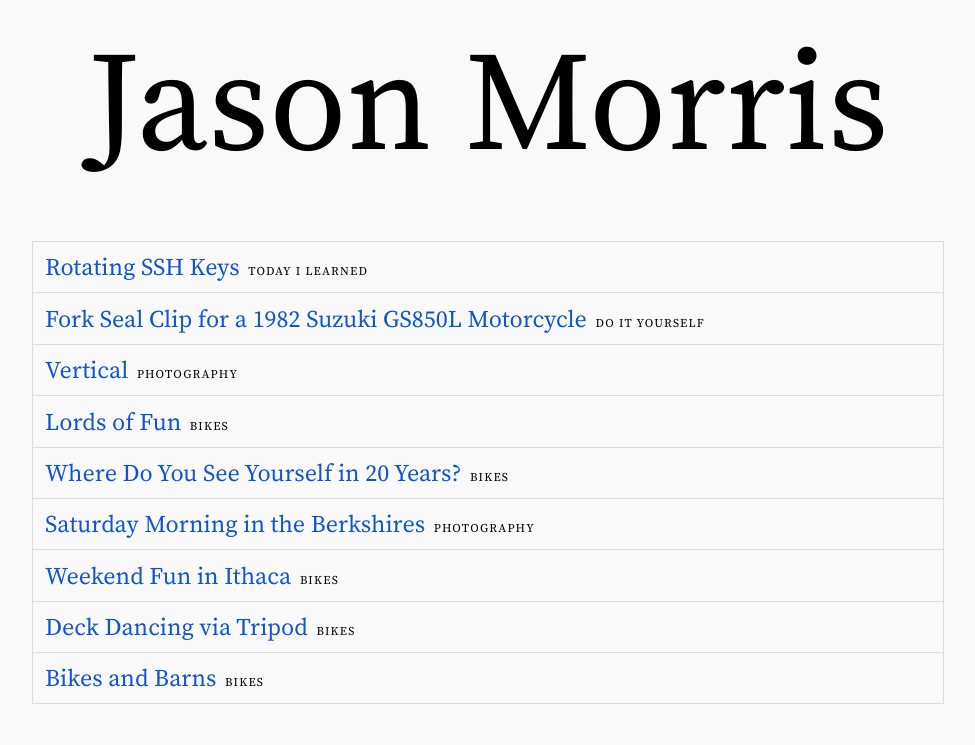
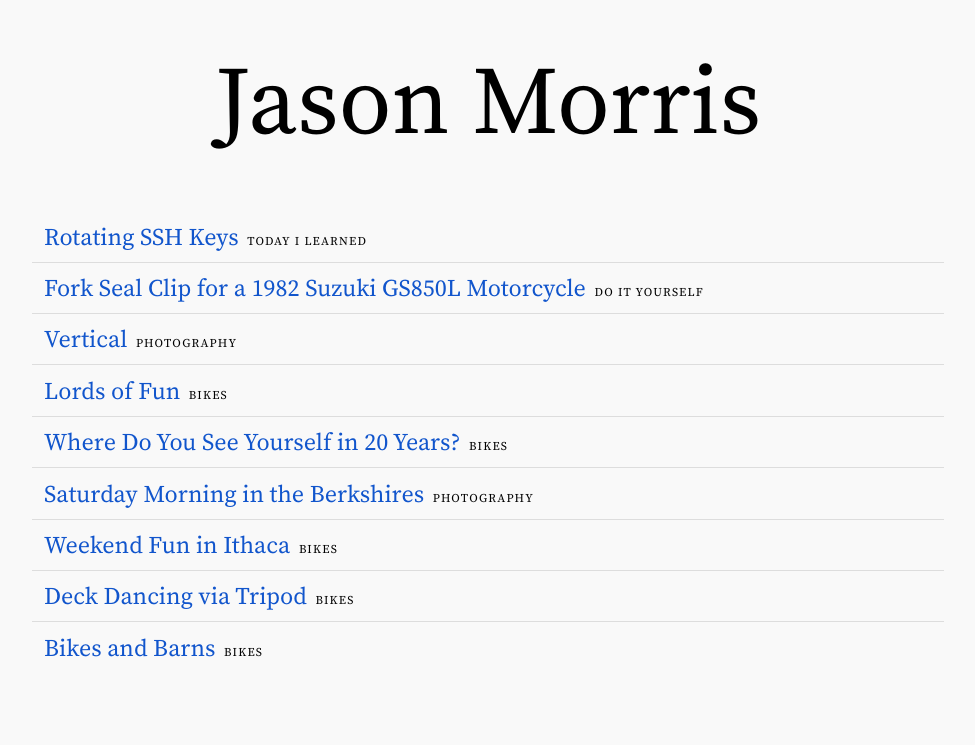
Before and after one commit to jsnmrs/jasonmorris, a Jekyll site: the page built from index.html, in a window 1280 px wide. Shown: the part 124-869 px from the top of the page, without its empty margins (152-1127 px from the left). Built offline with Jekyll 4.4.1, drawn with Linux system fonts in a browser that asks for light colours; the list of posts is cut into pages by our own code; grey boxes are pictures that could not be loaded.

Commit message:
Layout tweaks

```diff
--- a/_sass/_layout.scss
+++ b/_sass/_layout.scss
@@ -40,10 +40,16 @@ body {
   margin-bottom: 2em;
   margin-top: 2em;
 
+  li {
+    border-bottom: 1px solid $gray-accent;
+
+    &:last-child {
+      border-bottom: 0;
+    }
+  }
+
   a {
-    border: 1px solid $gray-accent;
     display: block;
-    margin-bottom: -1px;
     padding: .35em .5em .25em;
 
     &:hover,
@@ -125,11 +131,11 @@ hr {
 
 .home {
   h1 {
-    font-size: 11vw;
+    font-size: 4em;
     margin: .5em 0 0;
 
     @include bp($small-medium) {
-      margin-top: 0;
+      margin-top: .25em;
     }
   }
 }
--- a/_sass/_typography.scss
+++ b/_sass/_typography.scss
@@ -86,12 +86,13 @@ code {
   background-color: $purple-accent;
   border: 1px solid $gray-accent;
   border-radius: .25em;
+  font-family: $font-family-mono;
   font-size: 1em;
 }
 
 code {
   display: inline-block;
-  padding: .1em .3em;
+  padding: .2em .5em .1em;
 }
 
 pre {
--- a/_sass/_variables.scss
+++ b/_sass/_variables.scss
@@ -14,4 +14,5 @@ $link-visited:      $link;
 $link-hover:        darken($link, 20%);
 $font-family:       "Source Serif Pro", serif;
 $font-family-sans:  "Helvetica Neue", Helvetica, Arial, sans-serif;
+$font-family-mono:  Consolas, "Andale Mono WT", "Andale Mono", "Lucida Console", "Lucida Sans Typewriter", "DejaVu Sans Mono", "Bitstream Vera Sans Mono", "Liberation Mono", "Nimbus Mono L", Monaco, "Courier New", Courier, monospace;
 $base-size:         16;
```
